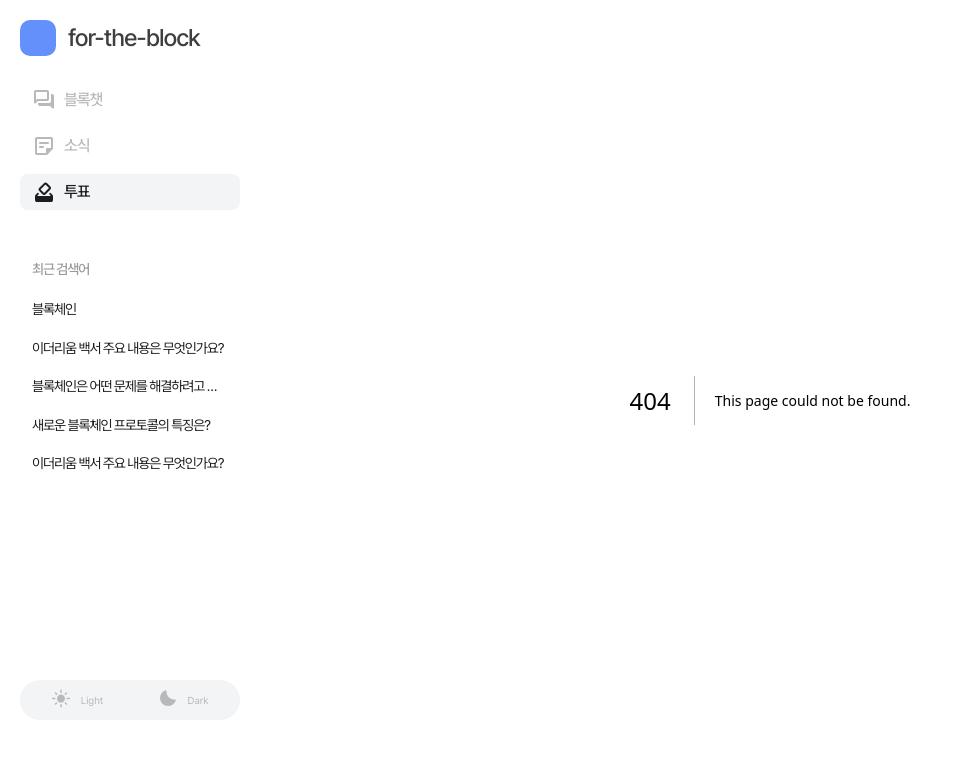
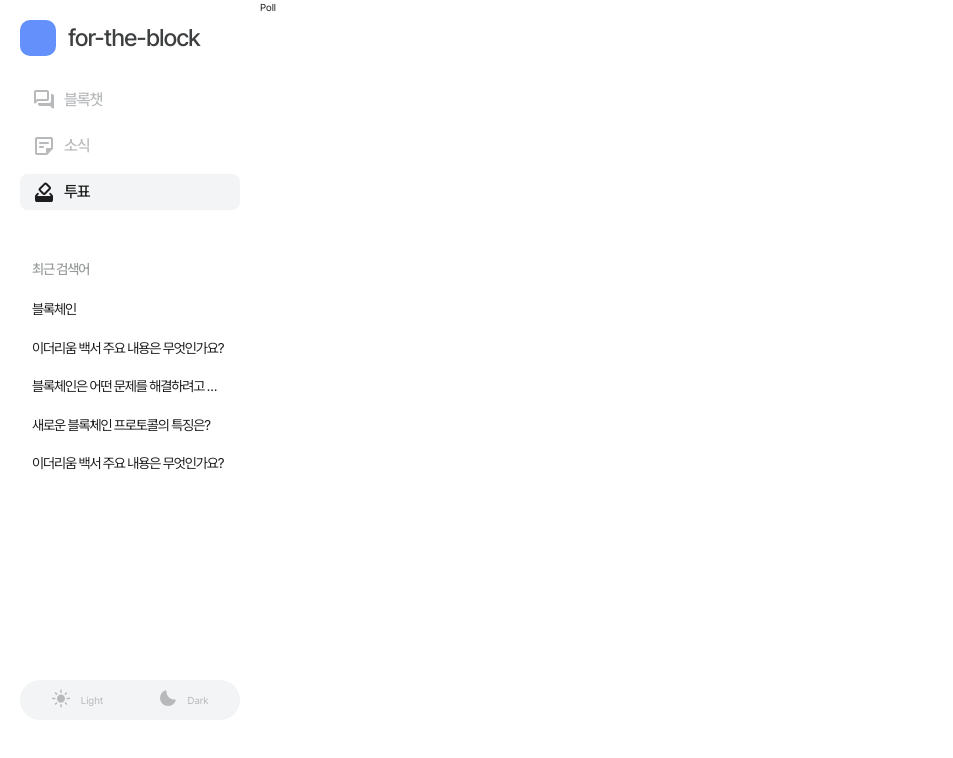
Before and after one commit to Nexters/BlockBuilderFront, a Next.js app: page /poll in a window 1280 px wide. Before the commit this address had no page. Shown: the top 758 px of the page, without its empty margins (0-953 px from the left). Built offline with nearby package versions, Linux system fonts and the light colour scheme.

Commit message:
feat: poll page 추가

```diff
--- /dev/null
+++ b/src/app/poll/page.tsx
@@ -0,0 +1,3 @@
+export default function Poll() {
+  return <div>Poll</div>;
+}
```
